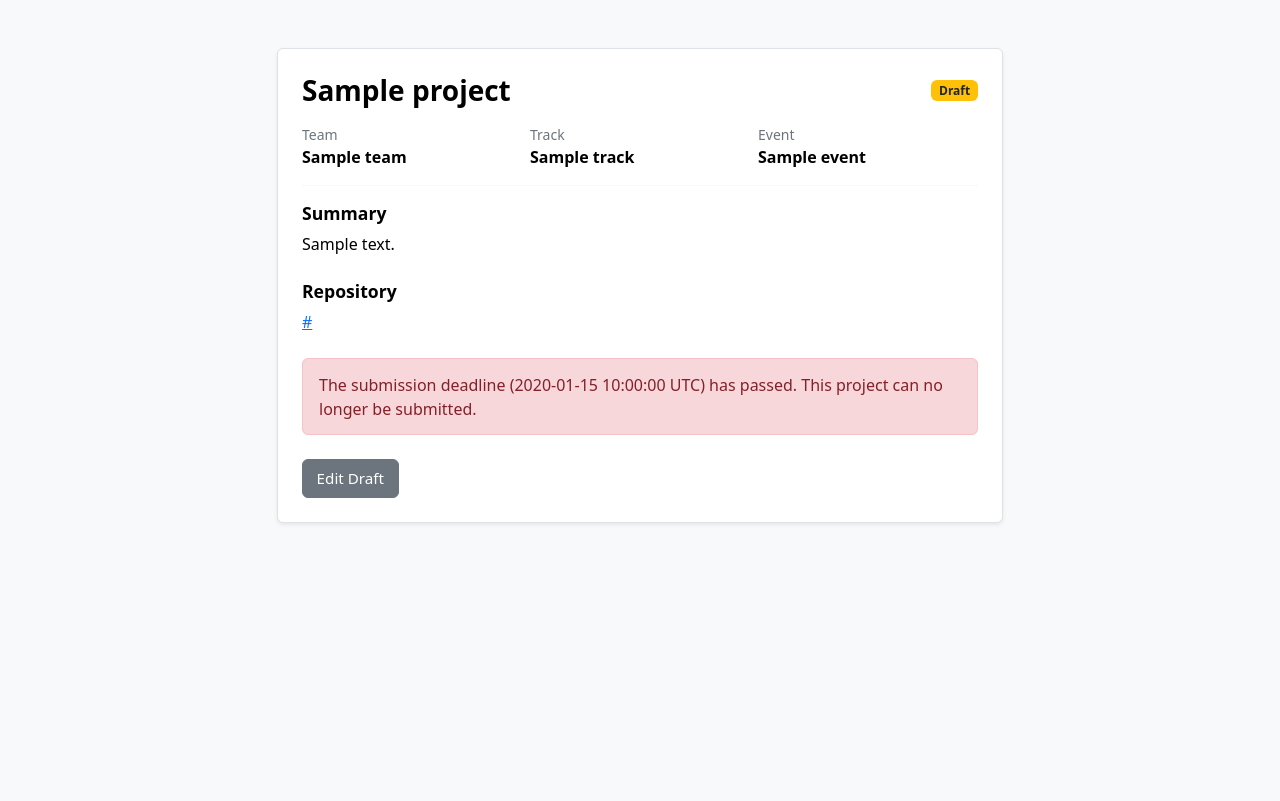
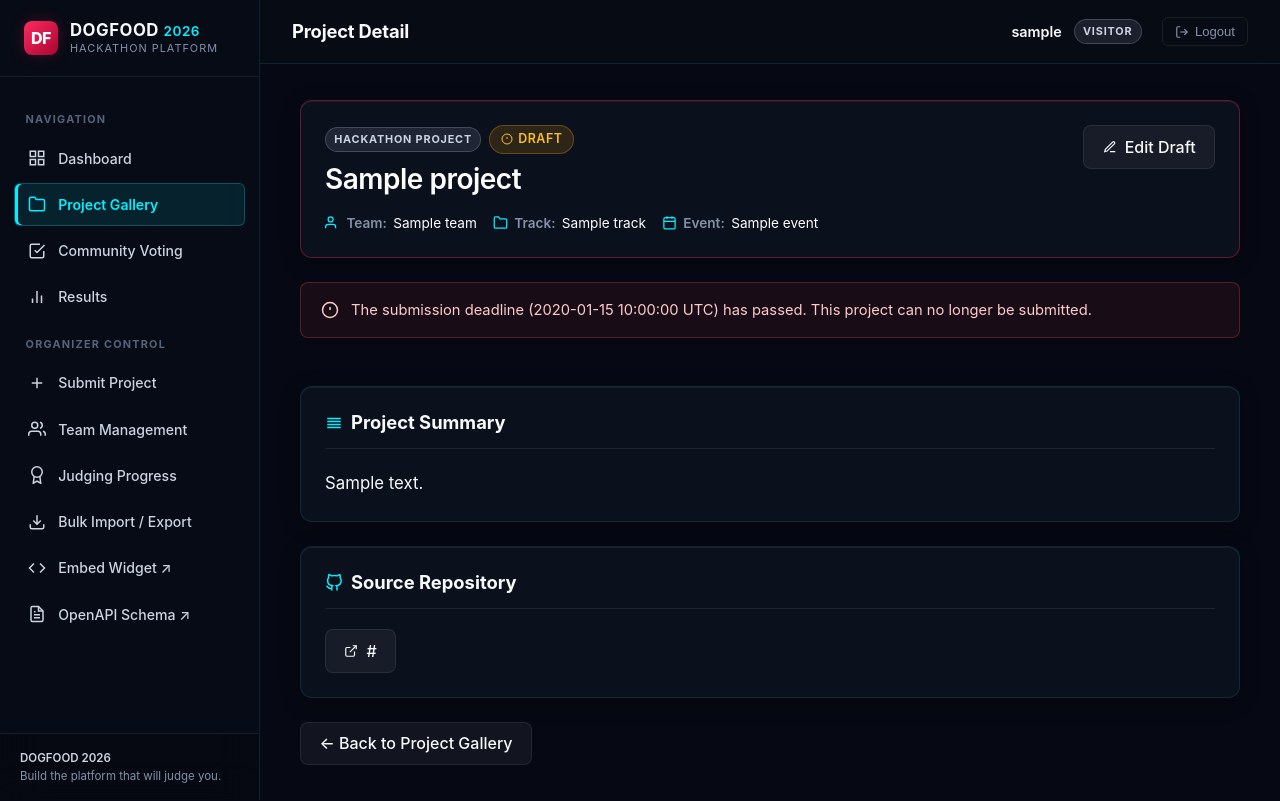
Before and after one commit to impetus-Dev/dogfood-2026, a Django app: page /projects/1/ in a window 1280 px wide. Before the commit the page ends 524 px from the top, so only its background shows below. Run offline with Django 5.2, Linux system fonts and the light colour scheme; a user stored in the database is signed in; tables that the repository leaves empty hold one stand-in row (values such as "Sample post").

Commit message:
feat(ui): redesign DOGFOOD project detail and forms

```diff
--- a/projects/views.py
+++ b/projects/views.py
@@ -323,19 +323,12 @@ def project_submit(request, pk):
     Submit a draft project.
     Enforces team membership, draft status, and SERVER-SIDE SUBMISSION DEADLINE.
     Transition is executed atomically.
+    Supports GET confirmation UI and POST submission.
     """
     if not request.user.is_authenticated:
         if _is_json_request(request):
             return JsonResponse({"error": "Authentication required."}, status=401)
         return redirect(f"{reverse('login')}?next={request.path}")
-
-    if request.method != "POST":
-        return HttpResponseNotAllowed(["POST"])
-
-    if request.content_type != "application/json":
-        csrf_err = CsrfViewMiddleware(lambda r: None).process_view(request, None, (), {})
-        if csrf_err:
-            return csrf_err
 
     project = get_object_or_404(
         Project.objects.select_related("team", "team__event"),
@@ -359,22 +352,41 @@ def project_submit(request, pk):
             return JsonResponse({"error": "Submission deadline has passed."}, status=400)
         return HttpResponseBadRequest("Submission deadline has passed.")
 
-    with transaction.atomic():
-        project.status = "submitted"
-        project.submitted_at = timezone.now()
-        project.save(update_fields=["status", "submitted_at"])
-
-    if _is_json_request(request):
-        return JsonResponse(
+    if request.method == "GET":
+        return render(
+            request,
+            "projects/submit.html",
             {
-                "id": project.id,
-                "title": project.title,
-                "status": project.status,
-                "submitted_at": project.submitted_at,
-            }
+                "project": project,
+                "team": project.team,
+                "event": event,
+            },
         )
 
-    return redirect("projects:detail", pk=project.pk)
+    if request.method == "POST":
+        if request.content_type != "application/json":
+            csrf_err = CsrfViewMiddleware(lambda r: None).process_view(request, None, (), {})
+            if csrf_err:
+                return csrf_err
+
+        with transaction.atomic():
+            project.status = "submitted"
+            project.submitted_at = timezone.now()
+            project.save(update_fields=["status", "submitted_at"])
+
+        if _is_json_request(request):
+            return JsonResponse(
+                {
+                    "id": project.id,
+                    "title": project.title,
+                    "status": project.status,
+                    "submitted_at": project.submitted_at,
+                }
+            )
+
+        return redirect("projects:detail", pk=project.pk)
+
+    return HttpResponseNotAllowed(["GET", "POST"])
 
 
 project_submit.csrf_exempt = True
--- a/templates/projects/detail.html
+++ b/templates/projects/detail.html
@@ -1,122 +1,161 @@
+{% extends "base.html" %}
 {% load static %}
-<!DOCTYPE html>
-<html lang="en">
-<head>
-    <meta charset="UTF-8">
-    <meta name="viewport" content="width=device-width, initial-scale=1.0">
-    <title>{{ project.title }} — Project Detail — DOGFOOD 2026</title>
-    <link rel="stylesheet" href="{% static 'css/bootstrap.min.css' %}">
-</head>
-<body class="bg-light py-5">
-    <div class="container" style="max-width: 750px;">
-        <div class="card shadow-sm mb-4">
-            <div class="card-body p-4">
-                <div class="d-flex justify-content-between align-items-center mb-3">
-                    <h2 class="card-title mb-0" id="project-title">{{ project.title }}</h2>
+
+{% block title %}{{ project.title }} — Project Detail — DOGFOOD 2026{% endblock %}
+{% block page_title %}Project Detail{% endblock %}
+
+{% block content %}
+<div class="d-flex flex-column gap-4" style="max-width: 960px; margin: 0 auto;">
+
+    <!-- 1. PROJECT HERO / HEADER -->
+    <div class="df-card df-card-glow-pink p-4">
+        <div class="d-flex flex-wrap justify-content-between align-items-start gap-3 mb-3">
+            <div>
+                <div class="d-flex align-items-center gap-2 mb-2">
+                    <span class="badge-role badge-role-visitor">HACKATHON PROJECT</span>
                     {% if project.status == 'submitted' %}
-                    <span class="badge bg-success" id="project-status">Submitted</span>
+                    <span class="status-indicator status-submitted" id="project-status">
+                        <svg width="12" height="12" viewBox="0 0 24 24" fill="none" stroke="currentColor" stroke-width="2.5"><polyline points="20 6 9 17 4 12"></polyline></svg>
+                        Submitted
+                    </span>
                     {% else %}
-                    <span class="badge bg-warning text-dark" id="project-status">Draft</span>
+                    <span class="status-indicator status-draft" id="project-status">
+                        <svg width="12" height="12" viewBox="0 0 24 24" fill="none" stroke="currentColor" stroke-width="2"><circle cx="12" cy="12" r="10"></circle><line x1="12" y1="8" x2="12" y2="12"></line><line x1="12" y1="16" x2="12.01" y2="16"></line></svg>
+                        Draft
+                    </span>
                     {% endif %}
                 </div>
-
-                <div class="row g-2 mb-3">
-                    <div class="col-sm-4">
-                        <small class="text-muted d-block">Team</small>
-                        <strong id="project-team">{{ team.name }}</strong>
-                    </div>
-                    <div class="col-sm-4">
-                        <small class="text-muted d-block">Track</small>
-                        <strong id="project-track">{{ track.name }}</strong>
-                    </div>
-                    <div class="col-sm-4">
-                        <small class="text-muted d-block">Event</small>
-                        <strong id="project-event">{{ event.name }}</strong>
-                    </div>
+                <h1 class="h2 fw-bold text-white mb-0" id="project-title" style="letter-spacing: -0.5px;">
+                    {{ project.title }}
+                </h1>
             </div>
 
-                <hr>
-
-                <div class="mb-4">
-                    <h5>Summary</h5>
-                    <p class="card-text" id="project-summary" style="white-space: pre-wrap;">{{ project.summary }}</p>
-                </div>
-
-                <div class="mb-4">
-                    <h5>Repository</h5>
-                    <a href="{{ project.repo_url }}" target="_blank" rel="noopener noreferrer" id="project-repo">{{ project.repo_url }}</a>
-                </div>
-
-                {% if project.status == 'submitted' %}
-                <div class="alert alert-success" role="alert">
-                    Submitted on: <strong id="project-submitted-at">{{ project.submitted_at|date:"Y-m-d H:i:s" }} UTC</strong>
-                </div>
-                {% elif is_deadline_passed %}
-                <div class="alert alert-danger" role="alert">
-                    The submission deadline ({{ event.submissions_close|date:"Y-m-d H:i:s" }} UTC) has passed. This project can no longer be submitted.
-                </div>
-                {% endif %}
-
+            <!-- Action Buttons for Authorized Team Members -->
             {% if is_member and project.status == 'draft' %}
-                <div class="d-flex gap-2 mt-4">
+            <div class="d-flex gap-2">
                 {% if can_edit %}
-                    <a href="{% url 'projects:edit' project.id %}" class="btn btn-secondary" id="btn-edit-project">Edit Draft</a>
+                <a href="{% url 'projects:edit' project.id %}" class="btn-df-glass btn-sm" id="btn-edit-project">
+                    <svg width="14" height="14" viewBox="0 0 24 24" fill="none" stroke="currentColor" stroke-width="2"><path d="M12 20h9"></path><path d="M16.5 3.5a2.121 2.121 0 0 1 3 3L7 19l-4 1 1-4L16.5 3.5z"></path></svg>
+                    Edit Draft
+                </a>
                 {% endif %}
 
                 {% if can_submit %}
-                    <form method="post" action="{% url 'projects:submit' project.id %}">
-                        {% csrf_token %}
-                        <button type="submit" class="btn btn-primary" id="btn-submit-project">Submit Project</button>
-                    </form>
+                <a href="{% url 'projects:submit' project.id %}" class="btn-df-accent btn-sm" id="btn-submit-project">
+                    <svg width="14" height="14" viewBox="0 0 24 24" fill="none" stroke="currentColor" stroke-width="2.5"><polyline points="20 6 9 17 4 12"></polyline></svg>
+                    Submit Project →
+                </a>
                 {% endif %}
             </div>
             {% endif %}
         </div>
+
+        <!-- Project Metadata Pills -->
+        <div class="d-flex flex-wrap align-items-center gap-3 pt-3 border-top" style="border-color: var(--df-border-subtle) !important;">
+            <span class="meta-pill">
+                <svg class="icon" viewBox="0 0 24 24" fill="none" stroke="currentColor"><path d="M17 21v-2a4 4 0 0 0-4-4H5a4 4 0 0 0-4 4v2"></path><circle cx="9" cy="7" r="4"></circle></svg>
+                <strong>Team:</strong> <span id="project-team" class="text-white">{{ team.name }}</span>
+            </span>
+            <span class="meta-pill">
+                <svg class="icon" viewBox="0 0 24 24" fill="none" stroke="currentColor"><path d="M22 19a2 2 0 0 1-2 2H4a2 2 0 0 1-2-2V5a2 2 0 0 1 2-2h5l2 3h9a2 2 0 0 1 2 2z"></path></svg>
+                <strong>Track:</strong> <span id="project-track" class="text-white">{{ track.name }}</span>
+            </span>
+            <span class="meta-pill">
+                <svg class="icon" viewBox="0 0 24 24" fill="none" stroke="currentColor"><rect x="3" y="4" width="18" height="18" rx="2" ry="2"></rect><line x1="16" y1="2" x2="16" y2="6"></line><line x1="8" y1="2" x2="8" y2="6"></line><line x1="3" y1="10" x2="21" y2="10"></line></svg>
+                <strong>Event:</strong> <span id="project-event" class="text-white">{{ event.name }}</span>
+            </span>
+        </div>
     </div>
 
-        <!-- Comments Section (Submitted Projects Only) -->
+    <!-- 2. STATUS NOTICES -->
     {% if project.status == 'submitted' %}
-        <div class="card shadow-sm mb-4" id="project-comments-card">
-            <div class="card-header bg-white py-3 d-flex justify-content-between align-items-center">
-                <h5 class="mb-0" id="comments-heading">Community Comments (<span id="comments-count">{{ comments|length }}</span>)</h5>
+    <div class="df-alert df-alert-success">
+        <svg width="18" height="18" viewBox="0 0 24 24" fill="none" stroke="currentColor" stroke-width="2"><polyline points="20 6 9 17 4 12"></polyline></svg>
+        <span>Submitted on: <strong id="project-submitted-at">{{ project.submitted_at|date:"Y-m-d H:i:s" }} UTC</strong></span>
     </div>
-            <div class="card-body p-4">
-                <!-- Comments List -->
-                <div id="comments-list" class="mb-4">
+    {% elif is_deadline_passed %}
+    <div class="df-alert df-alert-danger">
+        <svg width="18" height="18" viewBox="0 0 24 24" fill="none" stroke="currentColor" stroke-width="2"><circle cx="12" cy="12" r="10"></circle><line x1="12" y1="8" x2="12" y2="12"></line><line x1="12" y1="16" x2="12.01" y2="16"></line></svg>
+        <span>The submission deadline ({{ event.submissions_close|date:"Y-m-d H:i:s" }} UTC) has passed. This project can no longer be submitted.</span>
+    </div>
+    {% endif %}
+
+    <!-- 3. PROJECT SUMMARY & DESCRIPTION -->
+    <div class="df-card">
+        <div class="df-card-header">
+            <h3 class="df-card-title">
+                <svg width="18" height="18" viewBox="0 0 24 24" fill="none" stroke="var(--df-cyan)" stroke-width="2"><line x1="21" y1="10" x2="3" y2="10"></line><line x1="21" y1="6" x2="3" y2="6"></line><line x1="21" y1="14" x2="3" y2="14"></line><line x1="21" y1="18" x2="3" y2="18"></line></svg>
+                Project Summary
+            </h3>
+        </div>
+        <p class="mb-0 text-secondary" id="project-summary" style="white-space: pre-wrap; font-size: 1.05rem; line-height: 1.7;">{{ project.summary }}</p>
+    </div>
+
+    <!-- 4. REPOSITORY SECTION (Rendered only when repo_url exists) -->
+    {% if project.repo_url %}
+    <div class="df-card">
+        <div class="df-card-header">
+            <h3 class="df-card-title">
+                <svg width="18" height="18" viewBox="0 0 24 24" fill="none" stroke="var(--df-cyan)" stroke-width="2"><path d="M9 19c-5 1.5-5-2.5-7-3m14 6v-3.87a3.37 3.37 0 0 0-.94-2.61c3.14-.35 6.44-1.54 6.44-7A5.44 5.44 0 0 0 20 4.77 5.07 5.07 0 0 0 19.91 1S18.73.65 16 2.48a13.38 13.38 0 0 0-7 0C6.27.65 5.09 1 5.09 1A5.07 5.07 0 0 0 5 4.77a5.44 5.44 0 0 0-1.5 3.78c0 5.42 3.3 6.61 6.44 7A3.37 3.37 0 0 0 9 18.13V22"></path></svg>
+                Source Repository
+            </h3>
+        </div>
+        <div class="d-flex align-items-center justify-content-between flex-wrap gap-2">
+            <a href="{{ project.repo_url }}" target="_blank" rel="noopener noreferrer" class="btn-df-glass btn-sm" id="project-repo">
+                <svg width="14" height="14" viewBox="0 0 24 24" fill="none" stroke="currentColor" stroke-width="2"><path d="M18 13v6a2 2 0 0 1-2 2H5a2 2 0 0 1-2-2V8a2 2 0 0 1 2-2h6"></path><polyline points="15 3 21 3 21 9"></polyline><line x1="10" y1="14" x2="21" y2="3"></line></svg>
+                {{ project.repo_url }}
+            </a>
+        </div>
+    </div>
+    {% endif %}
+
+    <!-- 5. T3 COMMENTS SECTION (Submitted Projects Only) -->
+    {% if project.status == 'submitted' %}
+    <div class="df-card" id="project-comments-card">
+        <div class="df-card-header">
+            <h3 class="df-card-title" id="comments-heading">
+                <svg width="18" height="18" viewBox="0 0 24 24" fill="none" stroke="var(--df-pink)" stroke-width="2"><path d="M21 15a2 2 0 0 1-2 2H7l-4 4V5a2 2 0 0 1 2-2h14a2 2 0 0 1 2 2z"></path></svg>
+                Community Comments (<span id="comments-count">{{ comments|length }}</span>)
+            </h3>
+        </div>
+
+        <!-- Comments Feed -->
+        <div id="comments-list" class="d-flex flex-column gap-3 mb-4">
             {% if comments %}
                 {% for comment in comments %}
-                        <div class="border-bottom pb-3 mb-3 comment-item" id="comment-{{ comment.id }}">
+                <div class="p-3 rounded comment-item" id="comment-{{ comment.id }}" style="background: rgba(0, 0, 0, 0.3); border: 1px solid var(--df-border-subtle);">
                     <div class="d-flex justify-content-between align-items-center mb-1">
-                                <strong class="comment-author text-dark">{{ comment.author_name }}</strong>
+                        <strong class="comment-author text-white" style="font-size: 0.95rem;">{{ comment.author_name }}</strong>
                         <small class="text-muted">{{ comment.created_at|date:"Y-m-d H:i" }} UTC</small>
                     </div>
-                            <p class="comment-text mb-0 text-secondary" style="white-space: pre-wrap;">{{ comment.text }}</p>
+                    <p class="comment-text mb-0 text-secondary small" style="white-space: pre-wrap; line-height: 1.6;">{{ comment.text }}</p>
                 </div>
                 {% endfor %}
             {% else %}
-                        <p class="text-muted mb-0" id="no-comments-msg">No comments yet. Be the first to share feedback!</p>
+                <p class="text-muted mb-0 py-3 text-center" id="no-comments-msg">No comments yet. Be the first to share feedback!</p>
             {% endif %}
         </div>
 
-                <!-- Comment Form -->
-                <hr>
-                <h6 class="mb-3">Leave a Comment</h6>
+        <!-- Comment Input Form -->
+        <div class="pt-3 border-top" style="border-color: var(--df-border-subtle) !important;">
+            <h4 class="h6 text-uppercase fw-bold text-muted mb-3" style="letter-spacing: 0.8px;">Leave a Comment</h4>
             <div id="comment-alert-box"></div>
             <form id="comment-form">
                 {% csrf_token %}
-                    <div class="mb-3">
-                        <label for="comment-author" class="form-label small text-muted">Your Name / Display Name <span class="text-danger">*</span></label>
-                        <input type="text" class="form-control form-control-sm" id="comment-author" name="author_name" value="{% if user.is_authenticated %}{{ user.username }}{% endif %}" placeholder="e.g. Alex Rivera" required>
+                <div class="df-form-group mb-3">
+                    <label for="comment-author" class="df-label">Your Name / Display Name <span class="text-danger">*</span></label>
+                    <input type="text" class="df-input" id="comment-author" name="author_name" value="{% if user.is_authenticated %}{{ user.username }}{% endif %}" placeholder="e.g. Alex Rivera" required>
                 </div>
-                    <div class="mb-3">
-                        <label for="comment-text" class="form-label small text-muted">Feedback / Comment <span class="text-danger">*</span></label>
-                        <textarea class="form-control" id="comment-text" name="text" rows="3" placeholder="Share your feedback or questions..." required></textarea>
+                <div class="df-form-group mb-3">
+                    <label for="comment-text" class="df-label">Feedback / Comment <span class="text-danger">*</span></label>
+                    <textarea class="df-textarea" id="comment-text" name="text" rows="3" placeholder="Share your feedback or questions..." required></textarea>
                 </div>
-                    <button type="submit" class="btn btn-primary btn-sm" id="btn-post-comment">Post Comment</button>
+                <button type="submit" class="btn-df-primary btn-sm" id="btn-post-comment">Post Comment</button>
             </form>
         </div>
     </div>
 
+    <!-- Preserved Exact T3 AJAX Script -->
     <script>
     document.addEventListener("DOMContentLoaded", function() {
         const form = document.getElementById("comment-form");
@@ -135,7 +174,7 @@
             const text = textInput.value.trim();
 
             if (!authorName || !text) {
-                    alertBox.innerHTML = '<div class="alert alert-danger py-2 small">Author name and comment text cannot be blank.</div>';
+                alertBox.innerHTML = '<div class="df-alert df-alert-danger py-2 small">Author name and comment text cannot be blank.</div>';
                 return;
             }
 
@@ -167,14 +206,15 @@
                     const c = result.data;
                     const dateStr = c.created_at ? new Date(c.created_at).toISOString().replace("T", " ").substring(0, 16) + " UTC" : "Just now";
                     const div = document.createElement("div");
-                        div.className = "border-bottom pb-3 mb-3 comment-item";
+                    div.className = "p-3 rounded comment-item";
+                    div.style = "background: rgba(0, 0, 0, 0.3); border: 1px solid var(--df-border-subtle);";
                     div.id = "comment-" + c.id;
                     div.innerHTML = `
                         <div class="d-flex justify-content-between align-items-center mb-1">
-                                <strong class="comment-author text-dark">${escapeHtml(c.author_name)}</strong>
+                            <strong class="comment-author text-white" style="font-size: 0.95rem;">${escapeHtml(c.author_name)}</strong>
                             <small class="text-muted">${dateStr}</small>
                         </div>
-                            <p class="comment-text mb-0 text-secondary" style="white-space: pre-wrap;">${escapeHtml(c.text)}</p>
+                        <p class="comment-text mb-0 text-secondary small" style="white-space: pre-wrap; line-height: 1.6;">${escapeHtml(c.text)}</p>
                     `;
                     commentsList.appendChild(div);
 
@@ -183,15 +223,15 @@
                         const cur = parseInt(countEl.textContent, 10) || 0;
                         countEl.textContent = cur + 1;
                     }
-                        alertBox.innerHTML = '<div class="alert alert-success py-2 small">Comment posted successfully!</div>';
+                    alertBox.innerHTML = '<div class="df-alert df-alert-success py-2 small">Comment posted successfully!</div>';
                 } else {
                     const err = result.data.author_name || result.data.text || result.data.detail || "Failed to post comment.";
-                        alertBox.innerHTML = `<div class="alert alert-danger py-2 small">${escapeHtml(Array.isArray(err) ? err.join(' ') : String(err))}</div>`;
+                    alertBox.innerHTML = `<div class="df-alert df-alert-danger py-2 small">${escapeHtml(Array.isArray(err) ? err.join(' ') : String(err))}</div>`;
                 }
             })
             .catch(function(err) {
                 btn.disabled = false;
-                    alertBox.innerHTML = '<div class="alert alert-danger py-2 small">Network error while posting comment.</div>';
+                alertBox.innerHTML = '<div class="df-alert df-alert-danger py-2 small">Network error while posting comment.</div>';
             });
         });
 
@@ -203,6 +243,13 @@
     });
     </script>
     {% endif %}
+
+    <!-- Back to Gallery Link -->
+    <div class="pt-2">
+        <a href="{% url 'projects:gallery' %}" class="btn-df-glass btn-sm">
+            ← Back to Project Gallery
+        </a>
     </div>
-</body>
-</html>
+
+</div>
+{% endblock %}
```
Also changed, not shown: projects/tests.py (+66 -0 lines), templates/projects/create.html (+51 -38 lines), templates/projects/edit.html (+33 -36 lines), templates/projects/submit.html (added, +63 -0 lines). Lines whose indentation alone changed are shown as unchanged.
